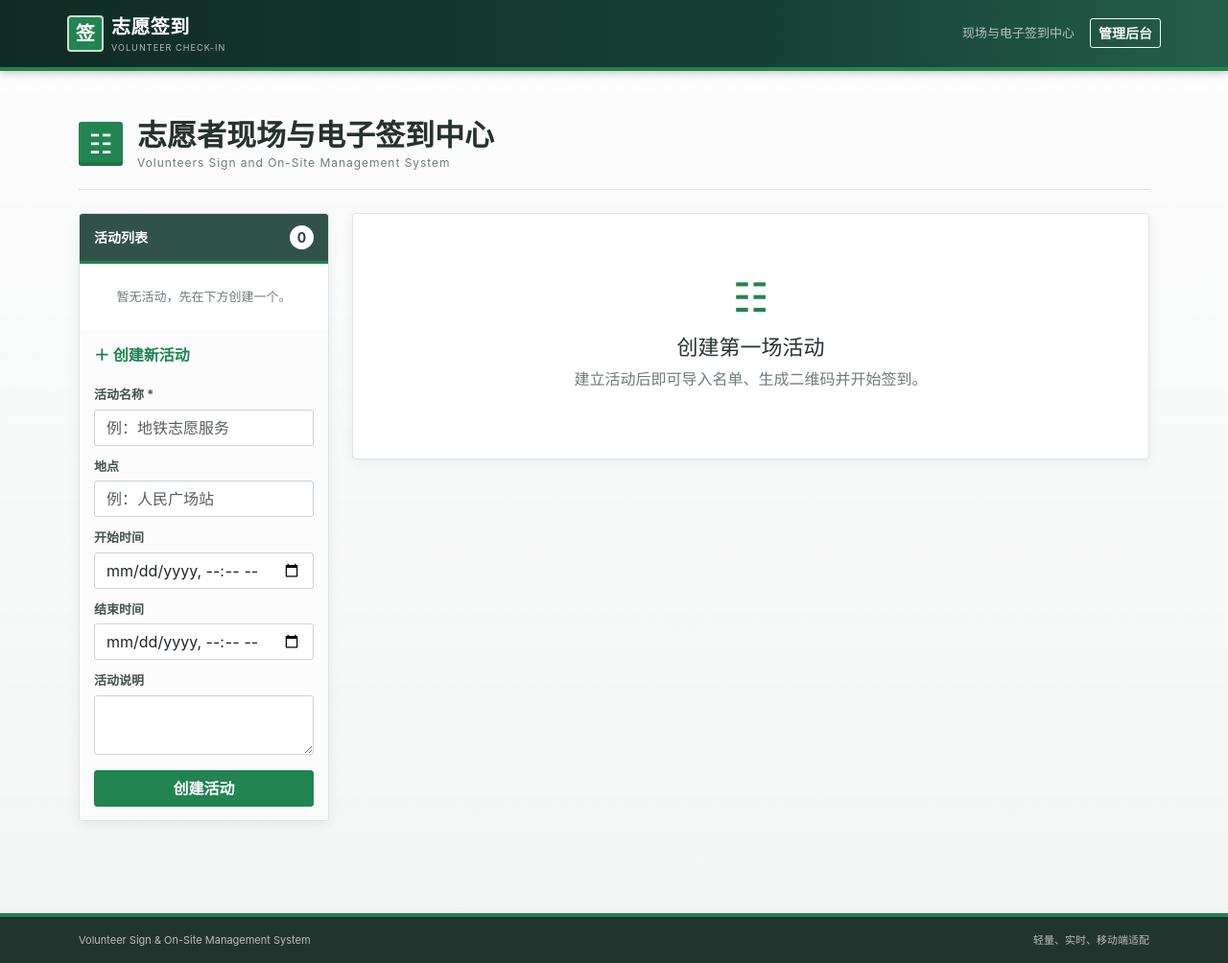
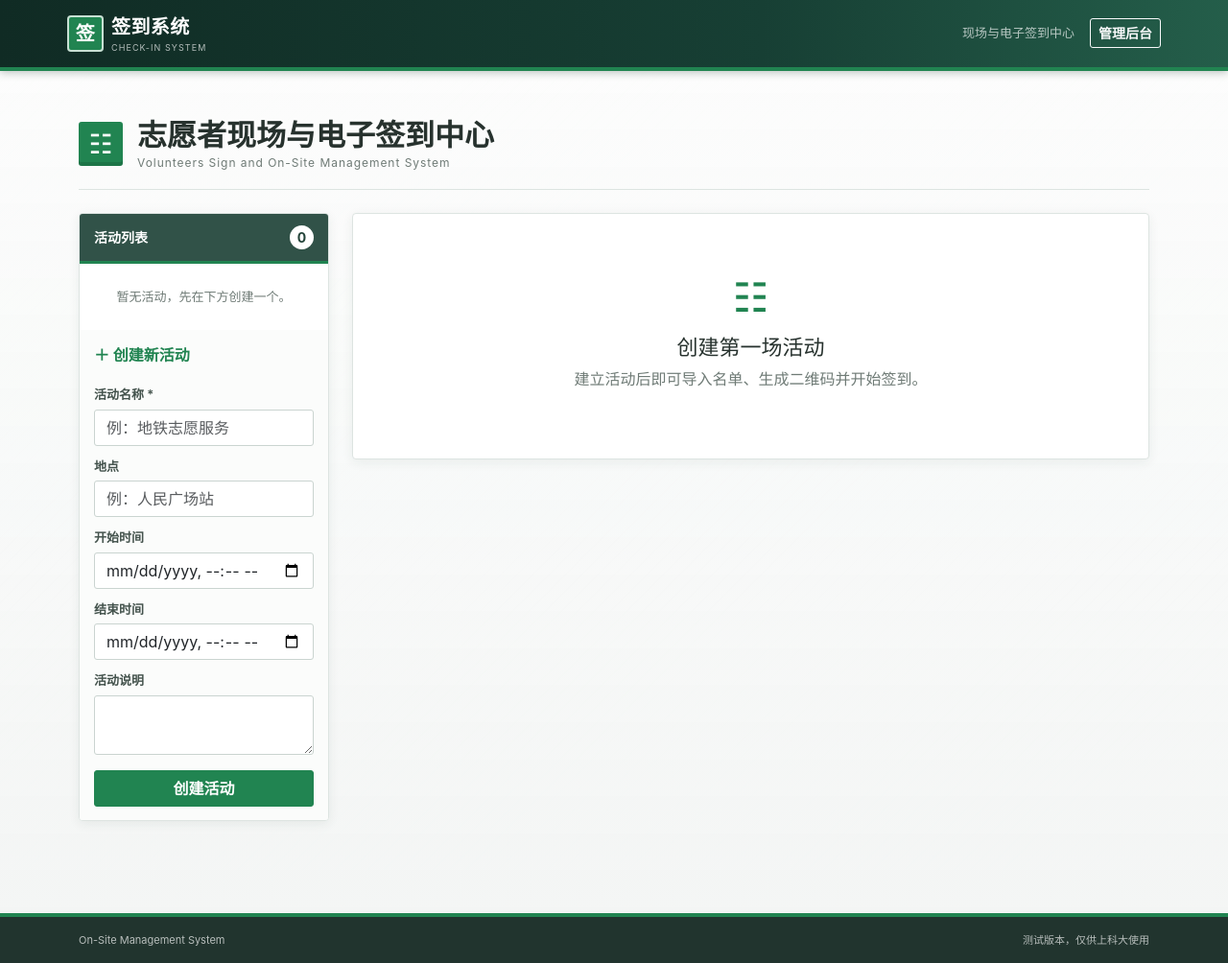
Before and after one commit to FasterXu/volunteer-checkin-public, a Flask app: page /admin in a window 1280 px wide. Shown: the whole page at 96% size. Run offline with Flask 3, Linux system fonts and the light colour scheme; data that the repository does not hold is empty.

Commit message:
Change the description on bottom banner

```diff
--- a/templates/base.html
+++ b/templates/base.html
@@ -14,7 +14,7 @@
     <nav class="navbar navbar-expand-lg navbar-dark container-xl">
       <a class="navbar-brand d-flex align-items-center gap-2" {% if not public_page %}href="{{ url_for('admin') }}"{% endif %}>
         <span class="brand-mark">签</span>
-        <span><strong>志愿签到</strong><small>Volunteer Check-in</small></span>
+        <span><strong>签到系统</strong><small>Check-in System</small></span>
       </a>
       {% if not public_page %}<div class="ms-auto d-flex align-items-center gap-3">
         <span class="nav-caption d-none d-sm-inline">现场与电子签到中心</span>
@@ -29,8 +29,8 @@
   <footer class="site-footer">
     <div class="footer-green"></div>
     <div class="container-xl py-3 d-flex justify-content-between flex-wrap gap-2">
-      <span>Volunteer Sign &amp; On-Site Management System</span>
-      <span>轻量、实时、移动端适配</span>
+      <span>On-Site Management System</span>
+      <span>测试版本，仅供上科大使用</span>
     </div>
   </footer>
   {% block scripts %}{% endblock %}
```
